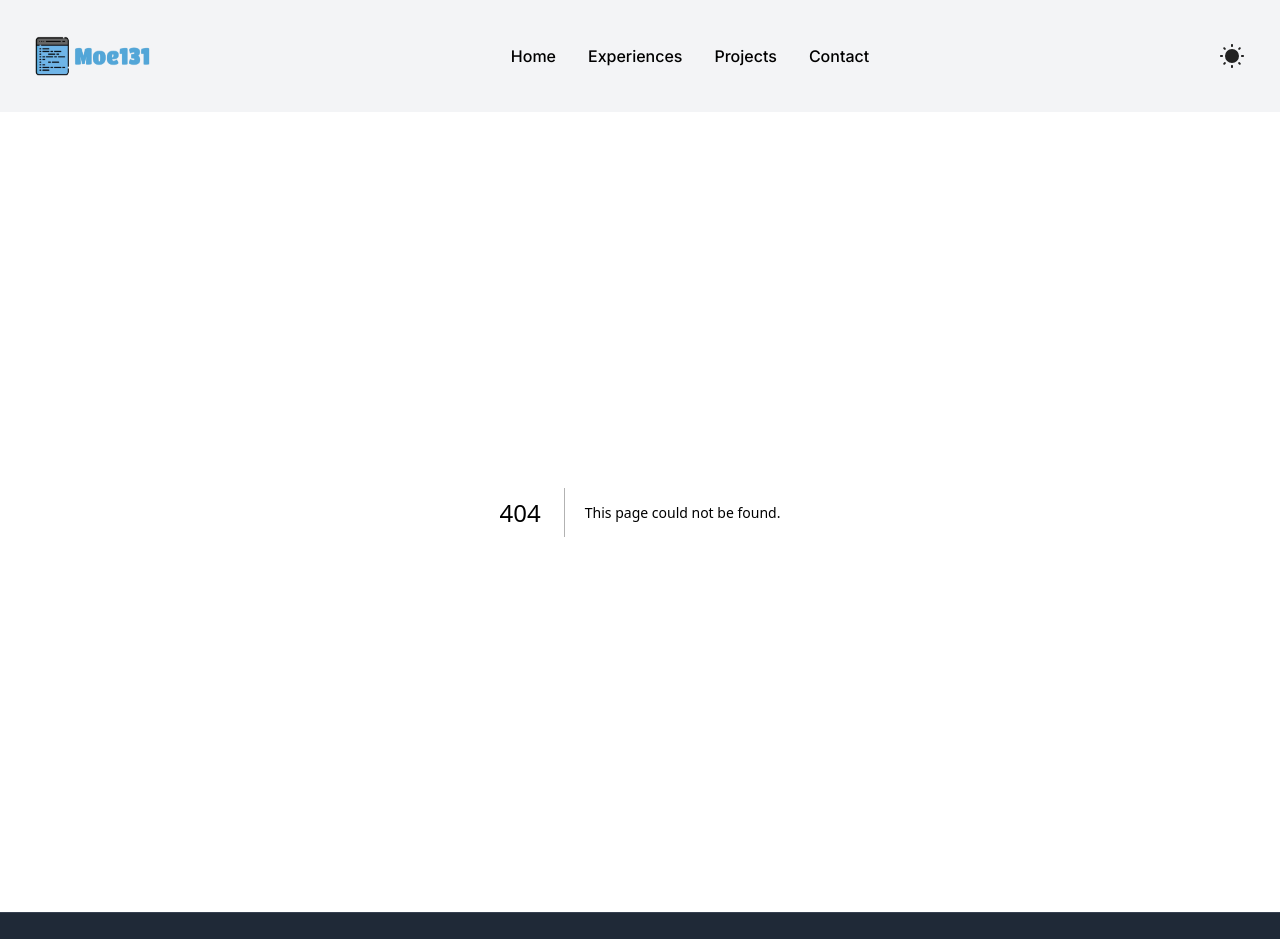
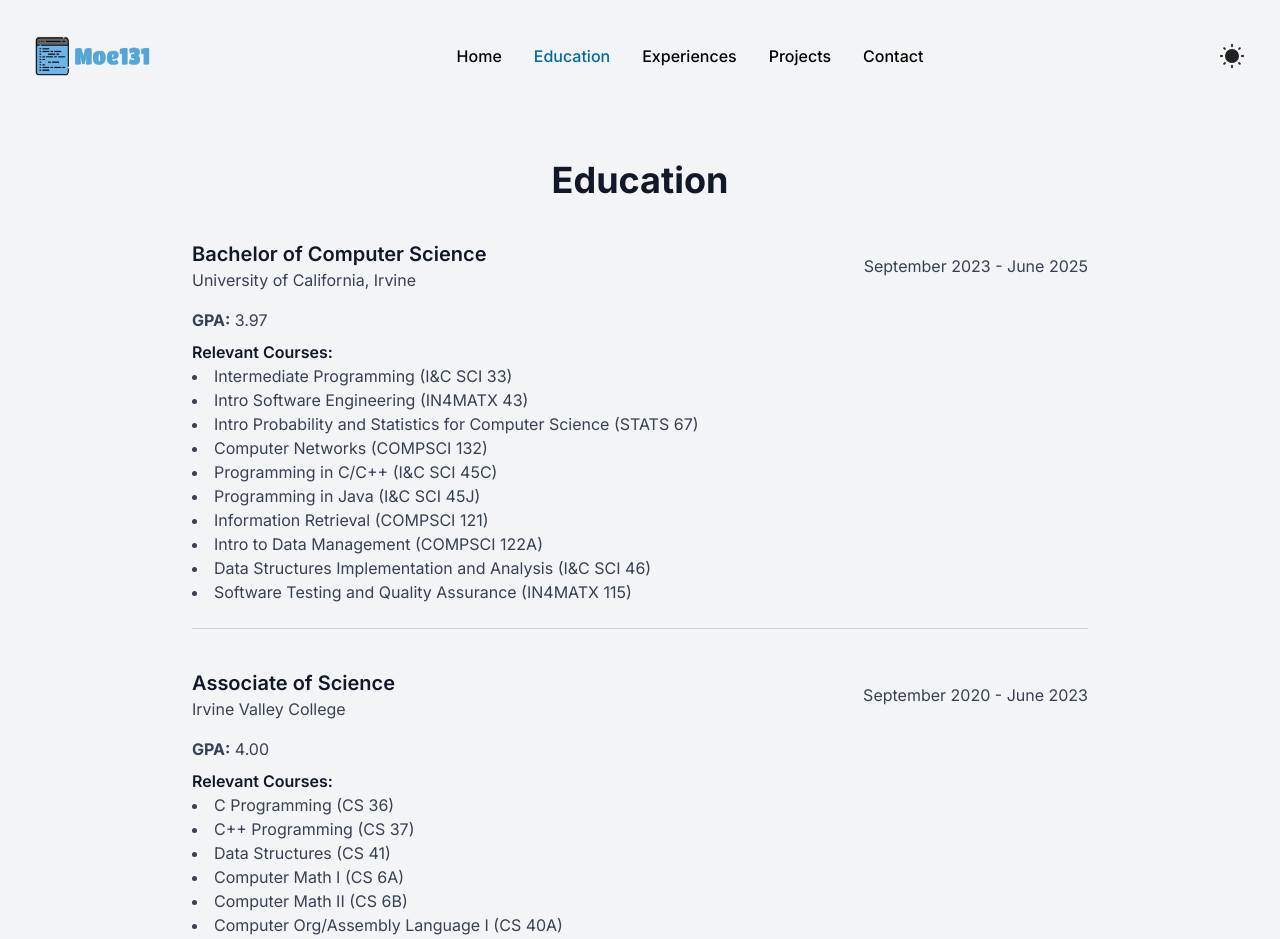
Before and after one commit to Moe131/moe131.github.io, a Next.js app: page /education in a window 1280 px wide. Before the commit this address had no page. Shown: the top 939 px of the page. Built offline with nearby package versions, Linux system fonts and the light colour scheme.

Commit message:
education page added

```diff
--- /dev/null
+++ b/src/app/education/page.tsx
@@ -0,0 +1,68 @@
+export default function Education() {
+    return (
+        <section id="education" className="bg-gray-100 dark:bg-gray-900 py-8 px-4 sm:py-12 sm:px-6">
+            <h1 className="text-center text-3xl sm:text-4xl font-bold text-left text-gray-900 dark:text-white mb-10">Education</h1>
+            <div className="max-w-4xl mx-auto space-y-8 sm:space-y-10">
+
+                {/* Bachelor's Degree */}
+                <div className="border-b border-gray-300 dark:border-gray-700 pb-4 sm:pb-6">
+                    <div className="flex flex-col sm:flex-row sm:justify-between sm:items-center">
+                        <div>
+                            <h2 className="text-lg sm:text-xl font-semibold text-gray-900 dark:text-white">Bachelor of Computer Science</h2>
+                            <p className="sm:text-md text-gray-700 dark:text-gray-400">University of California, Irvine</p>
+                        </div>
+                        <div className="mt-2 sm:mt-0 sm:text-right">
+                            <p className="sm:text-md text-gray-700 dark:text-gray-400">September 2023 - June 2025</p>
+                        </div>
+                    </div>
+                    <div className="mt-4">
+                        <p className="sm:text-md text-gray-700 dark:text-gray-300"><strong>GPA:</strong> 3.97</p>
+                        <p className="mt-2 sm:text-md text-gray-900 dark:text-white font-semibold">Relevant Courses:</p>
+                        <ul className="list-disc list-inside text-sm md:text-base text-gray-700 dark:text-gray-300">
+                            <li>Intermediate Programming (I&C SCI 33)</li>
+                            <li>Intro Software Engineering (IN4MATX 43)</li>
+                            <li>Intro Probability and Statistics for Computer Science (STATS 67)</li>
+                            <li>Computer Networks (COMPSCI 132)</li>
+                            <li>Programming in C/C++ (I&C SCI 45C)</li>
+                            <li>Programming in Java (I&C SCI 45J)</li>
+                            <li>Information Retrieval (COMPSCI 121)</li>
+                            <li>Intro to Data Management (COMPSCI 122A)</li>
+                            <li>Data Structures Implementation and Analysis (I&C SCI 46)</li>
+                            <li>Software Testing and Quality Assurance (IN4MATX 115)</li>
+                        </ul>
+                    </div>
+                </div>
+
+
+                {/* Associate's Degree */}
+                <div className="border-b border-gray-300 dark:border-gray-700 pb-4 sm:pb-6">
+                    <div className="flex flex-col sm:flex-row sm:justify-between sm:items-center">
+                        <div>
+                            <h2 className="text-lg sm:text-xl font-semibold text-gray-900 dark:text-white">Associate of Science</h2>
+                            <p className="sm:text-md text-gray-700 dark:text-gray-400">Irvine Valley College</p>
+                        </div>
+                        <div className="mt-2 sm:mt-0 sm:text-right">
+                            <p className="sm:text-md text-gray-700 dark:text-gray-400">September 2020 - June 2023</p>
+                        </div>
+                    </div>
+                    <div className="mt-4">
+                        <p className="sm:text-md text-gray-700 dark:text-gray-300"><strong>GPA:</strong> 4.00</p>
+                        <p className="mt-2 sm:text-md text-gray-900 dark:text-white font-semibold">Relevant Courses:</p>
+                        <ul className="list-disc list-inside text-sm md:text-base text-gray-700 dark:text-gray-300">
+                            <li>C Programming (CS 36)</li>
+                            <li>C++ Programming (CS 37)</li>
+                            <li>Data Structures (CS 41)</li>
+                            <li>Computer Math I (CS 6A)</li>
+                            <li>Computer Math II (CS 6B)</li>
+                            <li>Computer Org/Assembly Language I (CS 40A)</li>
+                            <li>Computer Org/Assembly Language II (CS 40B)</li>
+                            <li>Intro to Python (CS 10)</li>
+                        </ul>
+                    </div>
+                </div>
+
+
+            </div>
+        </section>
+    );
+}
--- a/src/components/Navbar/page.tsx
+++ b/src/components/Navbar/page.tsx
@@ -41,6 +41,9 @@ export default function Navbar(){
               <Link href="/" className={"block py-2 px-3 " + (currentPath === "/" ? "text-white  bg-sky-700  md:text-sky-700 md:dark:text-cyan-400" : "text-black dark:text-white ") +" rounded md:bg-transparent md:p-0 "} aria-current="page">Home</Link>
             </li>
             <li>
+              <Link href="education" className={"block py-2 px-3 " + (currentPath === "/education" ? "text-white  bg-sky-700  md:text-sky-700 md:dark:text-cyan-400" : "text-black dark:text-white ") +" rounded md:bg-transparent md:p-0 "} aria-current="page">Education</Link>
+            </li>
+            <li>
               <Link href="experiences" className={"block py-2 px-3 " + (currentPath === "/experiences" ? "text-white  bg-sky-700  md:text-sky-700 md:dark:text-cyan-400" : "text-black dark:text-white ") +" rounded md:bg-transparent md:p-0 "} aria-current="page">Experiences</Link>
             </li>
             <li>
```
